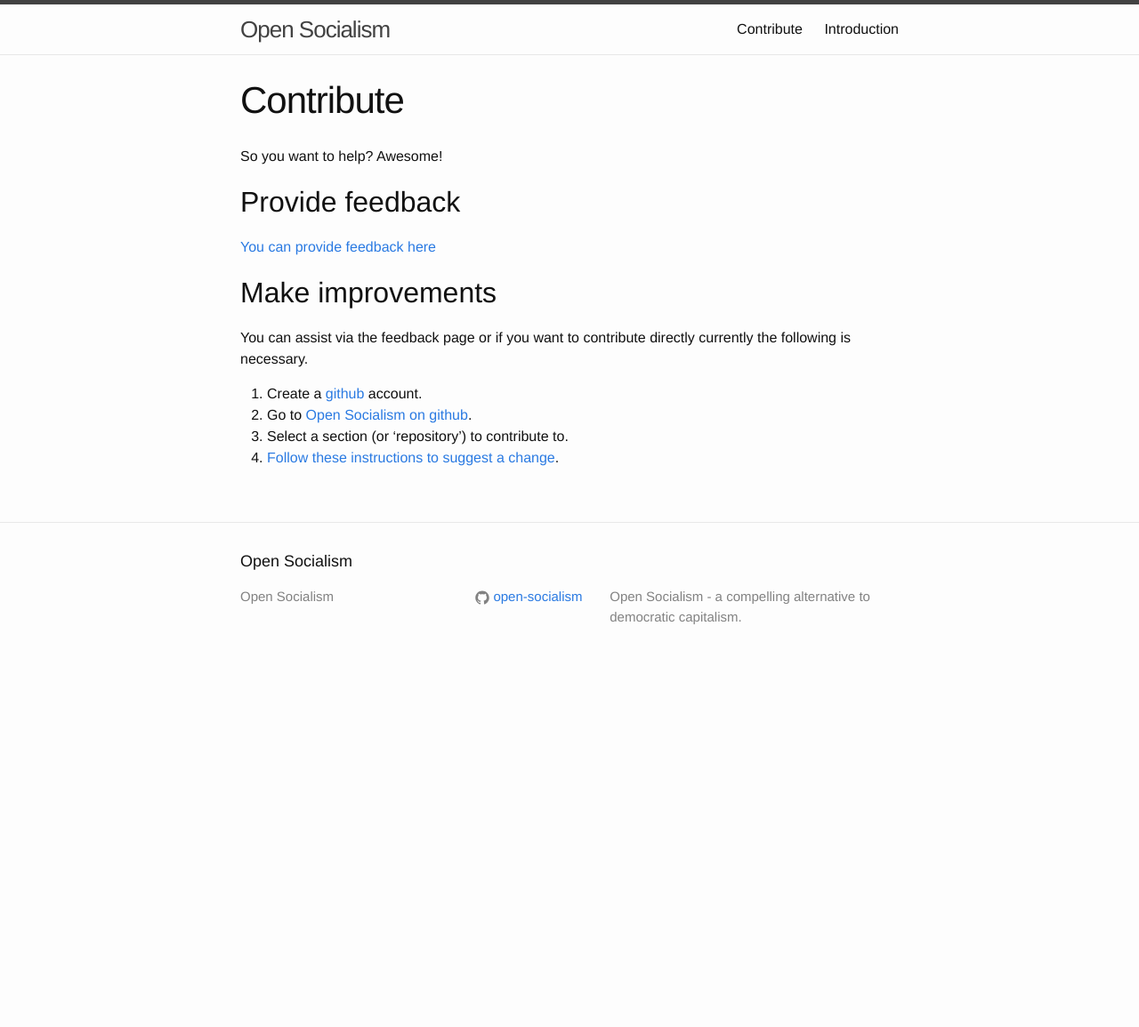
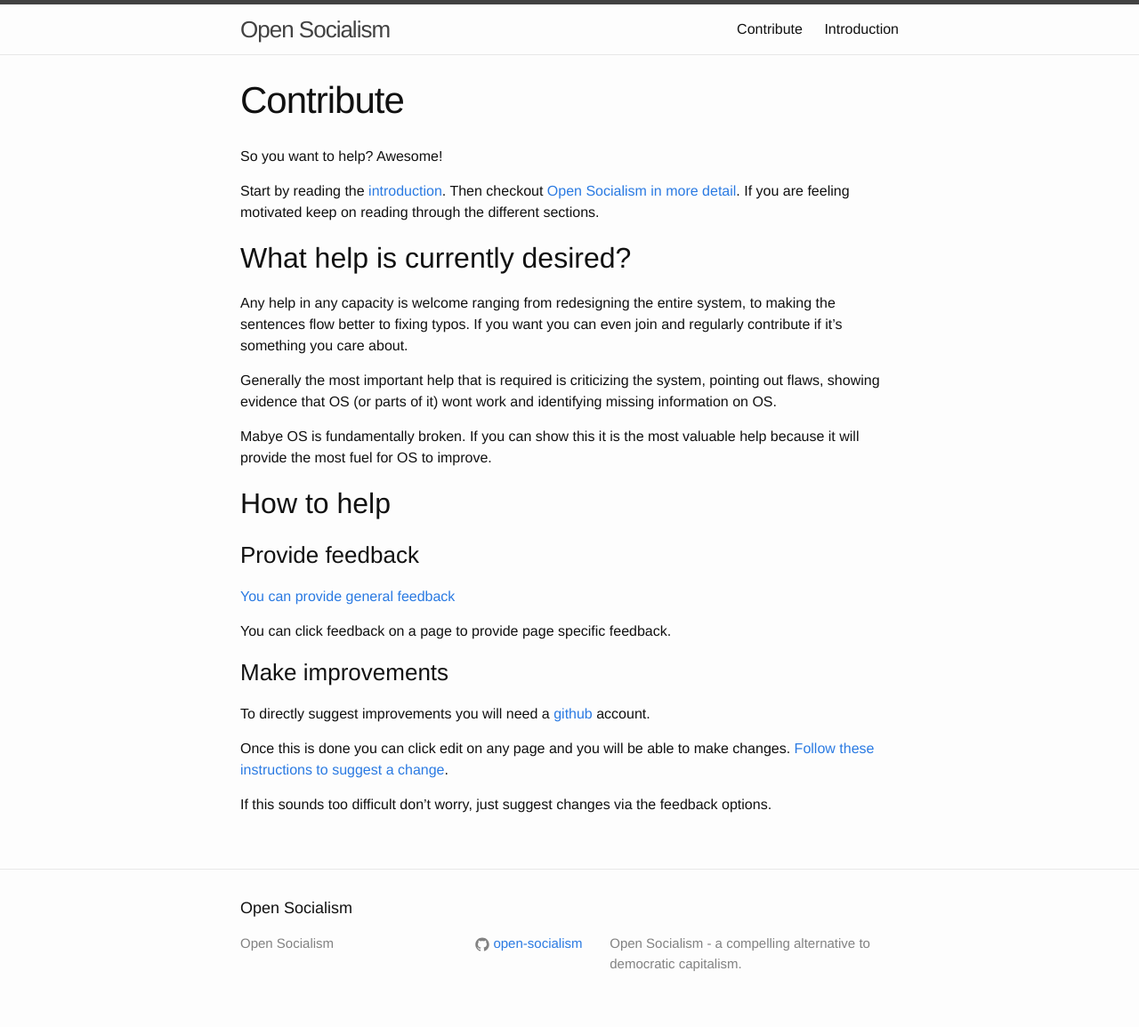
Before and after one commit to open-socialism/open-socialism-site, a Jekyll site: the page built from contribute.md, in a window 1280 px wide. Shown: the whole page at 89% size. Built offline with Jekyll 4.4.1, drawn with Linux system fonts in a browser that asks for light colours; before the commit the page ends 900 px from its top, so only the background shows below that.

Commit message:
Update contribute.md

```diff
--- a/contribute.md
+++ b/contribute.md
@@ -5,15 +5,28 @@ permalink: /contribute/
 
 So you want to help? Awesome!
 
-## Provide feedback
+Start by reading the [introduction](introduction). Then checkout [Open Socialism in more detail](open-socialism). If you are feeling motivated keep on reading through the different sections.
 
-[You can provide feedback here](feedback.md)
+## What help is currently desired?
 
-## Make improvements
+Any help in any capacity is welcome ranging from redesigning the entire system, to making the sentences flow better to fixing typos. If you want you can even join and regularly contribute if it's something you care about.
 
-You can assist via the feedback page or if you want to contribute directly currently the following is necessary.
+Generally the most important help that is required is criticizing the system, pointing out flaws, showing evidence that OS (or parts of it) wont work and identifying missing information on OS.
 
-1. Create a [github](https://github.com) account.
-2. Go to [Open Socialism on github](https://github.com/open-socialism).
-3. Select a section (or 'repository') to contribute to.
-4. [Follow these instructions to suggest a change](https://help.github.com/articles/editing-files-in-your-repository).
+Mabye OS is fundamentally broken. If you can show this it is the most valuable help because it will provide the most fuel for OS to improve.
+
+## How to help
+
+### Provide feedback
+
+[You can provide general feedback](feedback.md)
+
+You can click feedback on a page to provide page specific feedback.
+
+### Make improvements
+
+To directly suggest improvements you will need a [github](https://github.com) account.
+
+Once this is done you can click edit on any page and you will be able to make changes. [Follow these instructions to suggest a change](https://help.github.com/articles/editing-files-in-your-repository).
+
+If this sounds too difficult don't worry, just suggest changes via the feedback options.
```
